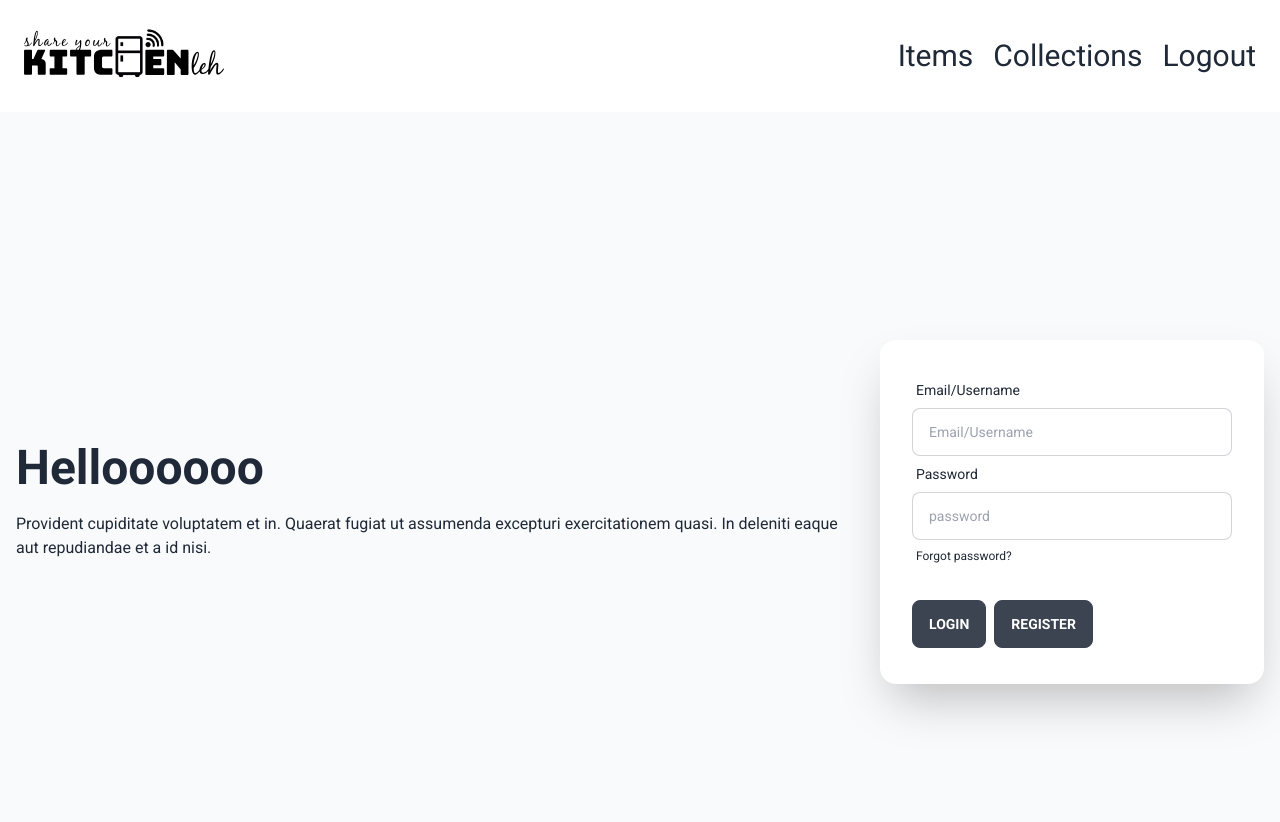
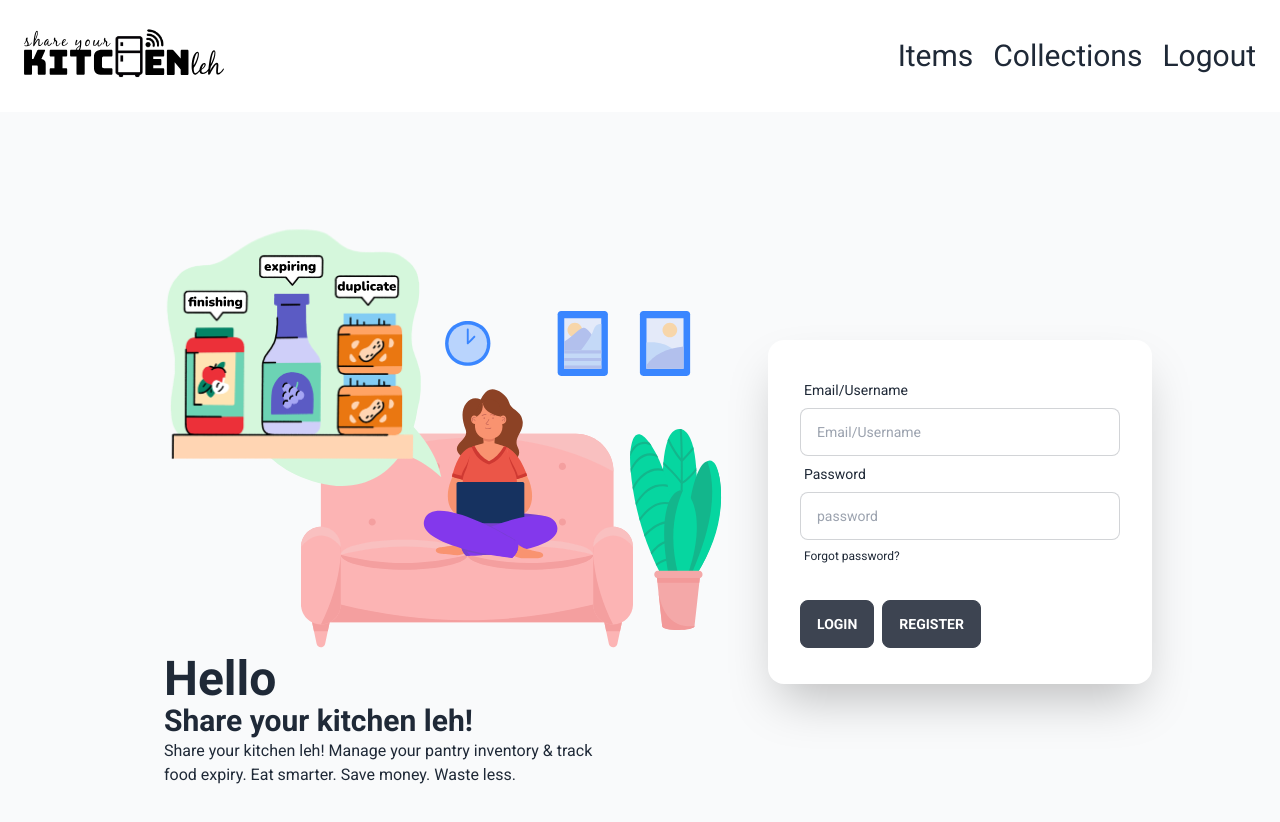
Before and after one commit to siangyin/ga-p3-frontend, a React (Create React App) app: page / in a window 1280 px wide. Shown: the top 822 px of the page. Built offline with nearby package versions, Linux system fonts and the light colour scheme.

Commit message:
🛣 in progress, for login page

```diff
--- a/src/pages/Home.jsx
+++ b/src/pages/Home.jsx
@@ -1,18 +1,26 @@
 import React from "react";
-
+import photo from "../assets/images/photo.svg";
 const Home = () => {
 	return (
-		<div className="hero min-h-screen bg-base-200">
-			<div className="flex-col justify-center hero-content lg:flex-row">
-				<div className="text-center lg:text-left">
-					<h1 className="mb-5 text-5xl font-bold">Helloooooo</h1>
+		<div className="hero min-h-screen bg-base-200 flex flex-wrap justify-center">
+			<div className="flex-col justify-center hero-content lg:flex-row md:w-1/2">
+				<div className="text-center lg:text-left p-5">
+					<img src={photo} alt="woman-photos" className="hero min-h-fit"></img>
+
+					<div className="justify-center">
+						<div className="max-w-md">
+							<h1 className="text-5xl font-bold">Hello</h1>
+							<h2 className="text-3xl font-bold">Share your kitchen leh!</h2>
 							<p className="mb-5">
-						Provident cupiditate voluptatem et in. Quaerat fugiat ut assumenda
-						excepturi exercitationem quasi. In deleniti eaque aut repudiandae et
-						a id nisi.
+								Share your kitchen leh! Manage your pantry inventory & track
+								food expiry. Eat smarter. Save money. Waste less.
 							</p>
 						</div>
-				<div className="card flex-shrink-0 w-full max-w-sm shadow-2xl bg-base-100">
+					</div>
+				</div>
+			</div>
+
+			<div className="card flex-shrink-0 w-full max-w-sm justify-center shadow-2xl bg-base-100 md:w-1/2">
 				<div className="card-body">
 					<div className="form-control">
 						<label className="label">
@@ -34,7 +42,7 @@ const Home = () => {
 							className="input input-bordered"
 						></input>
 						<label className="label">
-								<a href="#" className="label-text-alt">
+							<a href="#testing" className="label-text-alt">
 								Forgot password?
 							</a>
 						</label>
@@ -47,7 +55,6 @@ const Home = () => {
 				</div>
 			</div>
 		</div>
-		</div>
 	);
 };
 export default Home;
```
Also changed, not shown: src/assets/images/photo.svg (added). Lines whose indentation alone changed are shown as unchanged.
